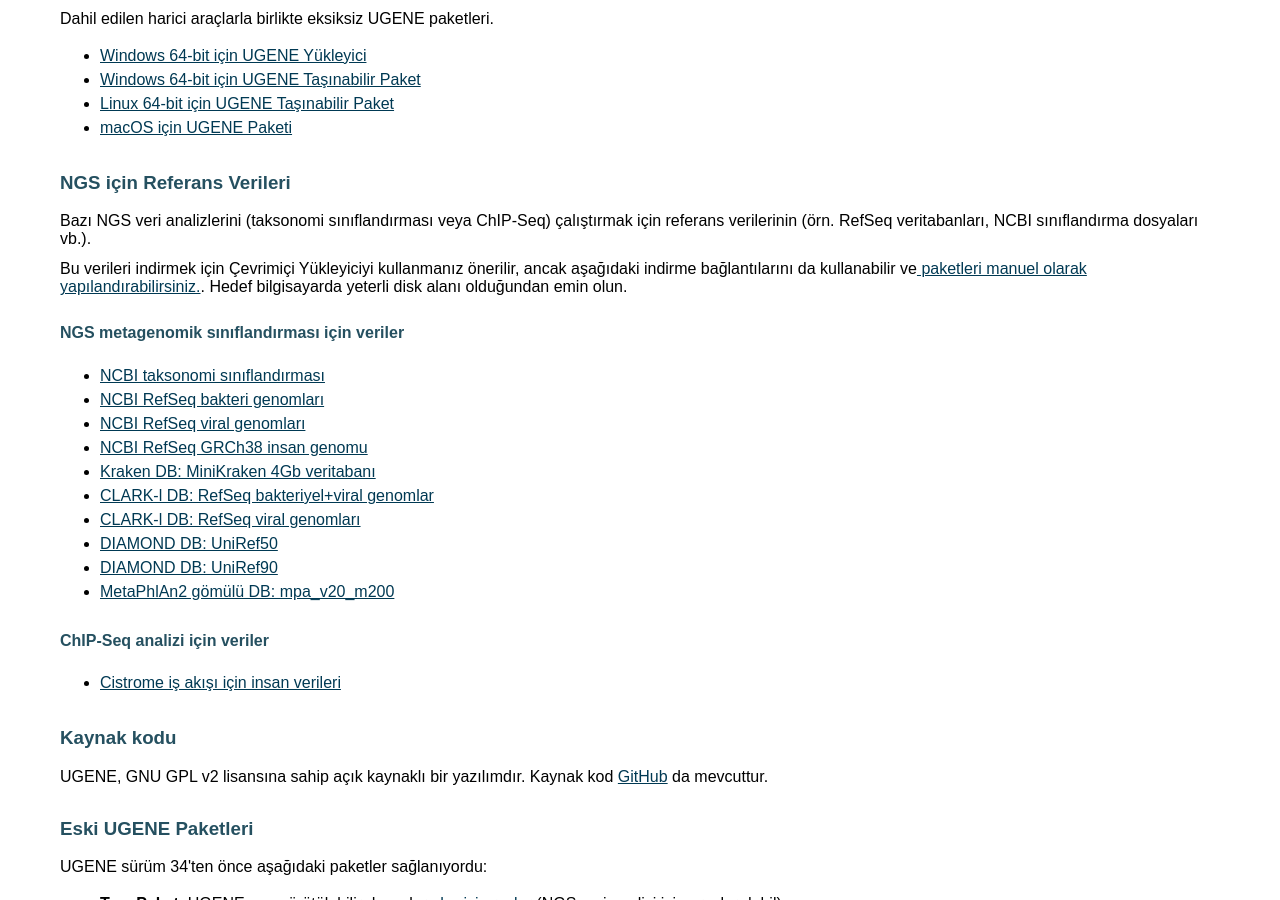
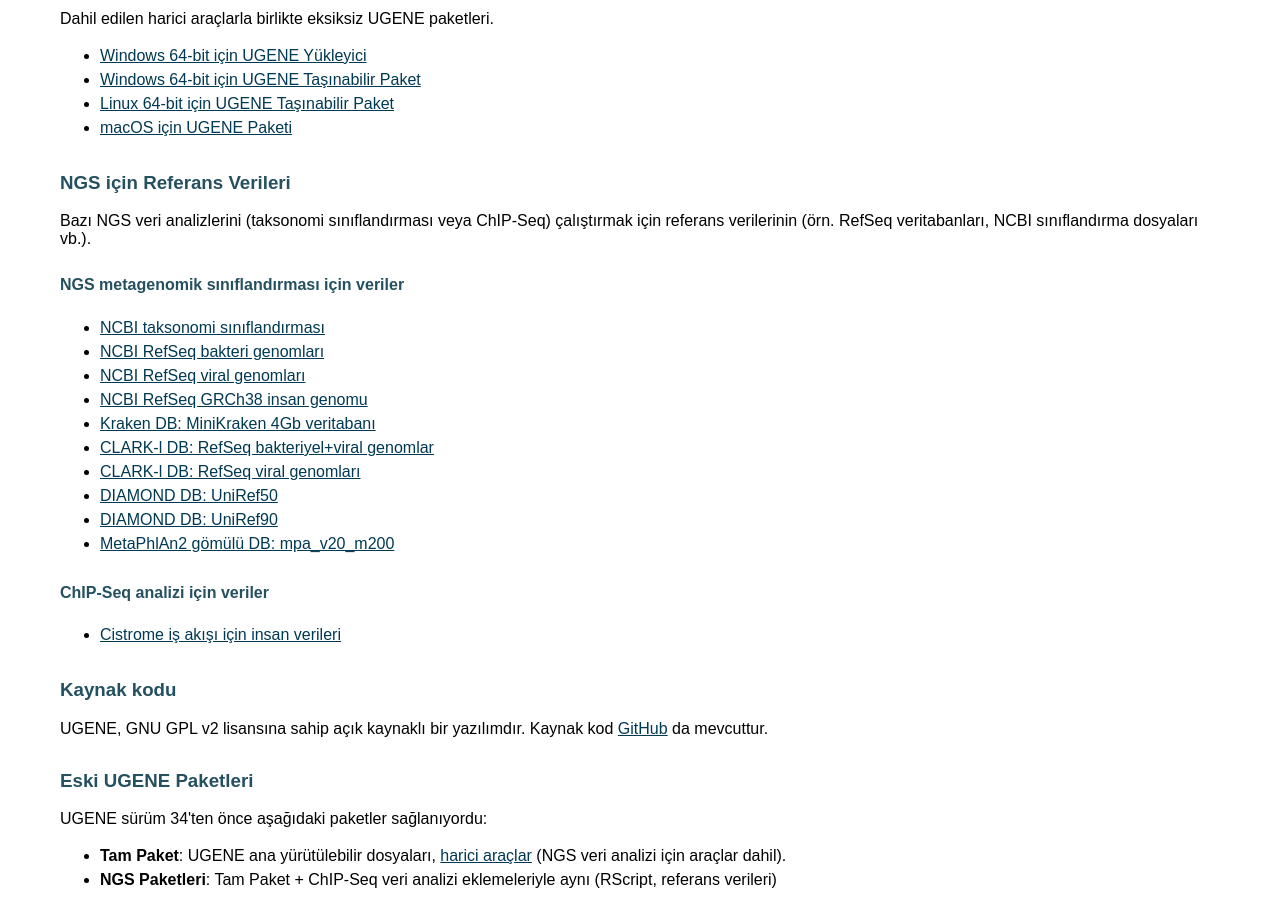
Before and after one commit to ugeneunipro/ugeneunipro.github.io, a Jekyll site: the page built from docs/tr/download-all.html, in a window 1280 px wide and 900 px high, scrolled down 361 px. Built offline with Jekyll 4.4.1, drawn with Linux system fonts in a browser that asks for light colours.

Commit message:
More links fixed

```diff
--- a/docs/tr/download-all.html
+++ b/docs/tr/download-all.html
@@ -33,10 +33,6 @@
             <h3 id="en_reference_data_ngs" class="general_content">NGS için Referans Verileri</h3>
             <div class="general_content">Bazı NGS veri analizlerini (taksonomi sınıflandırması veya ChIP-Seq) çalıştırmak için referans verilerinin (örn.
                  RefSeq veritabanları, NCBI sınıflandırma dosyaları vb.).
-            </div>
-            <div class="general_content">Bu verileri indirmek için Çevrimiçi Yükleyiciyi kullanmanız önerilir, ancak aşağıdaki indirme bağlantılarını da kullanabilir ve<a href="https://doc.ugene.net/wiki/display/UM/Reference+Data+for+NGS" target="_blank">
-                    paketleri manuel olarak yapılandırabilirsiniz.</a>.
-                Hedef bilgisayarda yeterli disk alanı olduğundan emin olun.
             </div>
             <h4 class="general_content">NGS metagenomik sınıflandırması için veriler</h4>
             <ul class="general_content">
```
